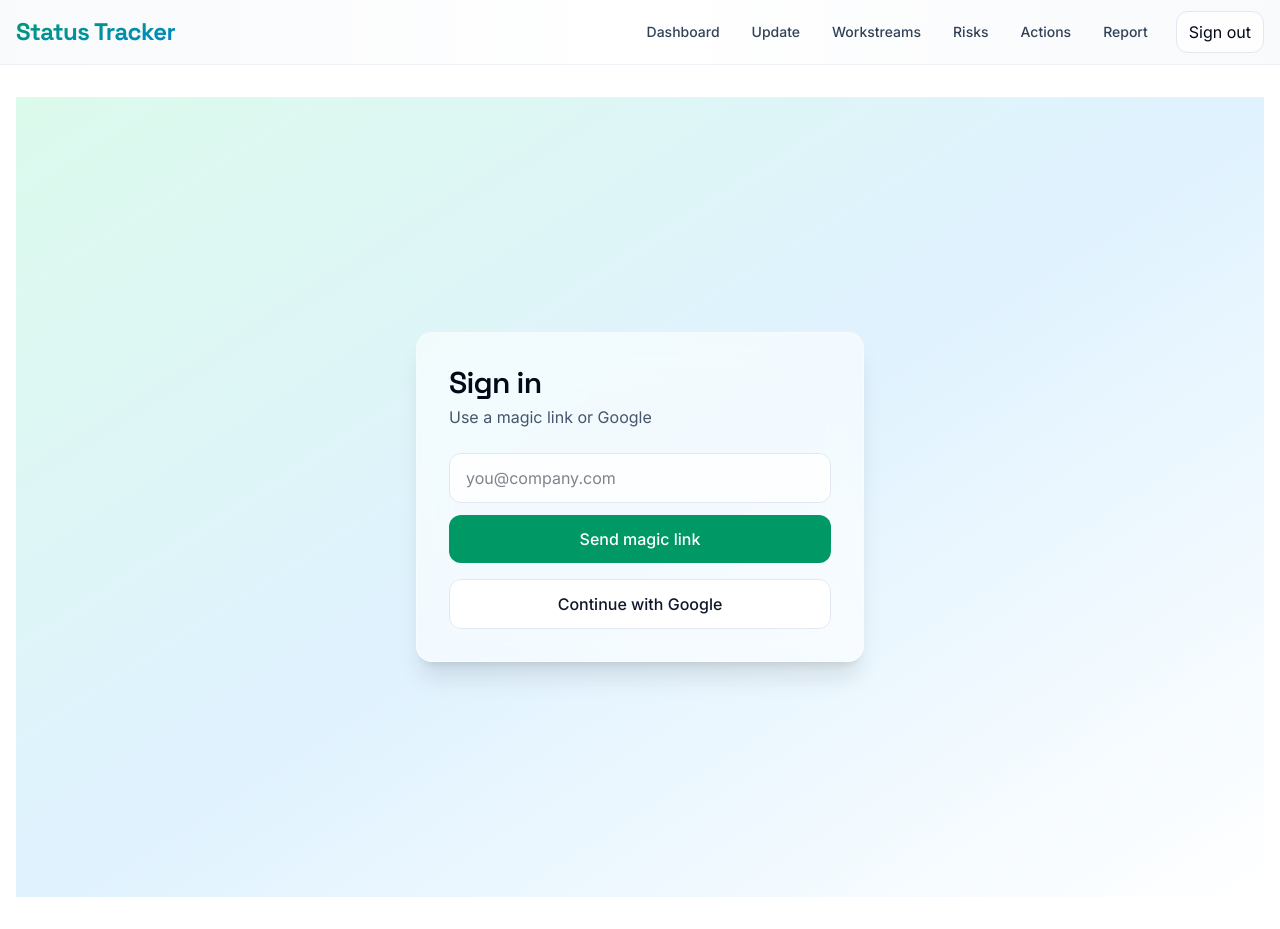
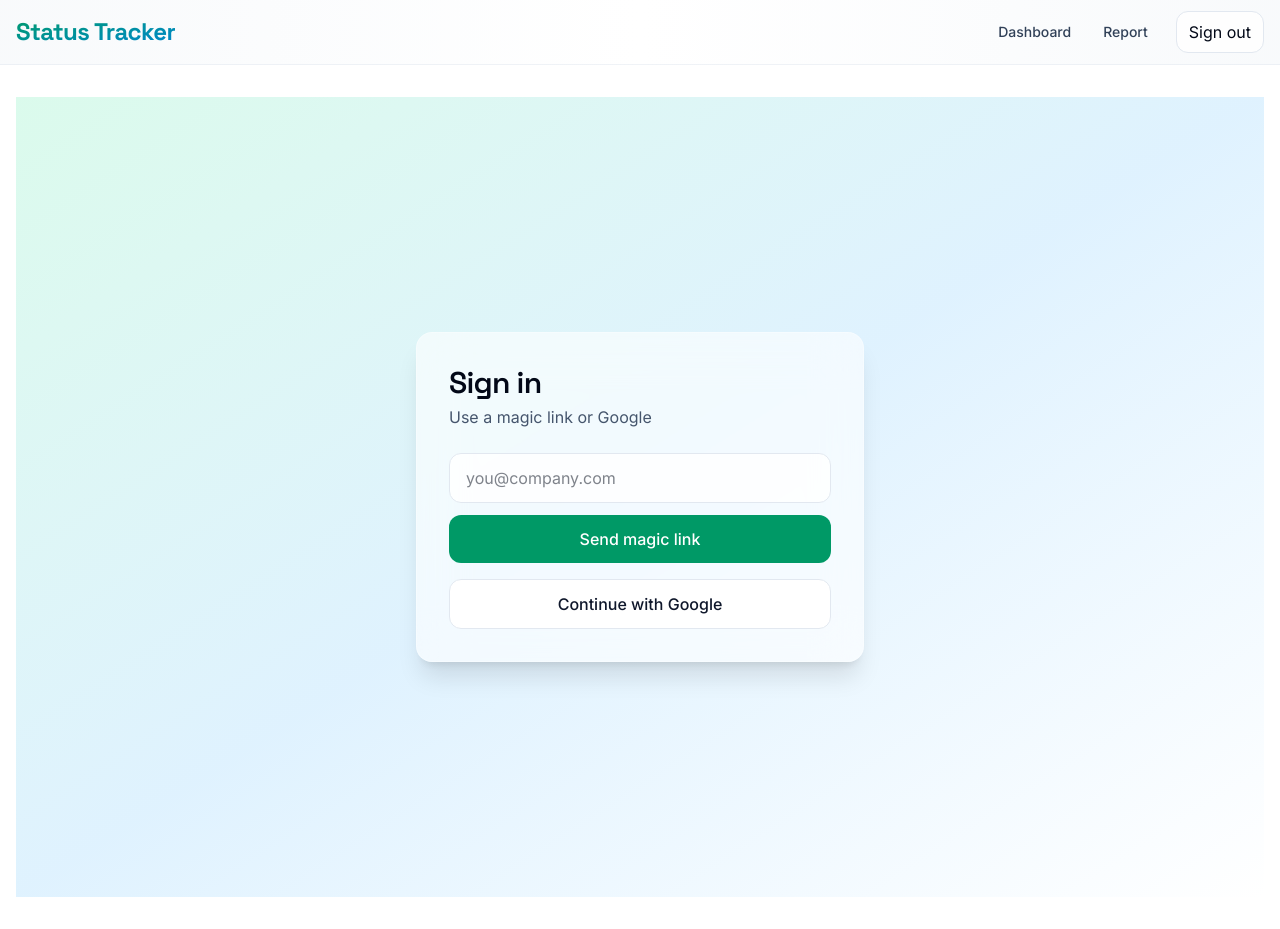
Before and after one commit to AugieDoggie2021/status-update, a Next.js app: page /auth/sign-in in a window 1280 px wide. Built offline with nearby package versions, Linux system fonts and the light colour scheme; no server answers.

Commit message:
Fix TypeScript error: Add requiresWrite property to nav items type

```diff
--- a/components/nav.tsx
+++ b/components/nav.tsx
@@ -8,12 +8,18 @@ import { SignOutButton } from './SignOutButton';
 
 const PROGRAM_ID = process.env.NEXT_PUBLIC_PROGRAM_ID || '';
 
-const navItems = [
+type NavItem = {
+  href: string;
+  label: string;
+  requiresWrite?: boolean;
+};
+
+const navItems: NavItem[] = [
   { href: '/dashboard', label: 'Dashboard' },
-  { href: '/update', label: 'Update' },
-  { href: '/workstreams', label: 'Workstreams' },
-  { href: '/risks', label: 'Risks' },
-  { href: '/actions', label: 'Actions' },
+  { href: '/update', label: 'Update', requiresWrite: true },
+  { href: '/workstreams', label: 'Workstreams', requiresWrite: true },
+  { href: '/risks', label: 'Risks', requiresWrite: true },
+  { href: '/actions', label: 'Actions', requiresWrite: true },
   { href: '/report', label: 'Report' },
 ];
 
```
